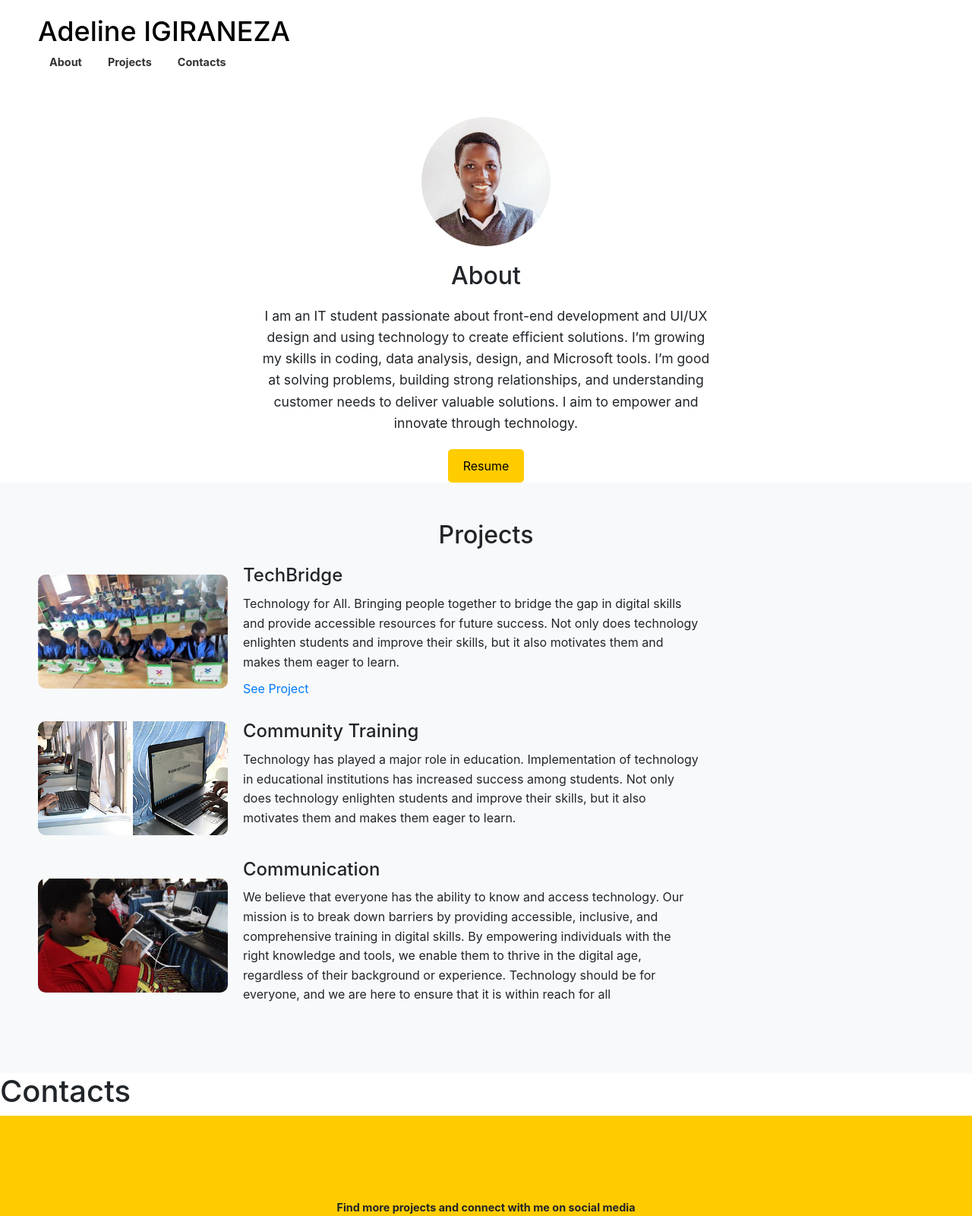
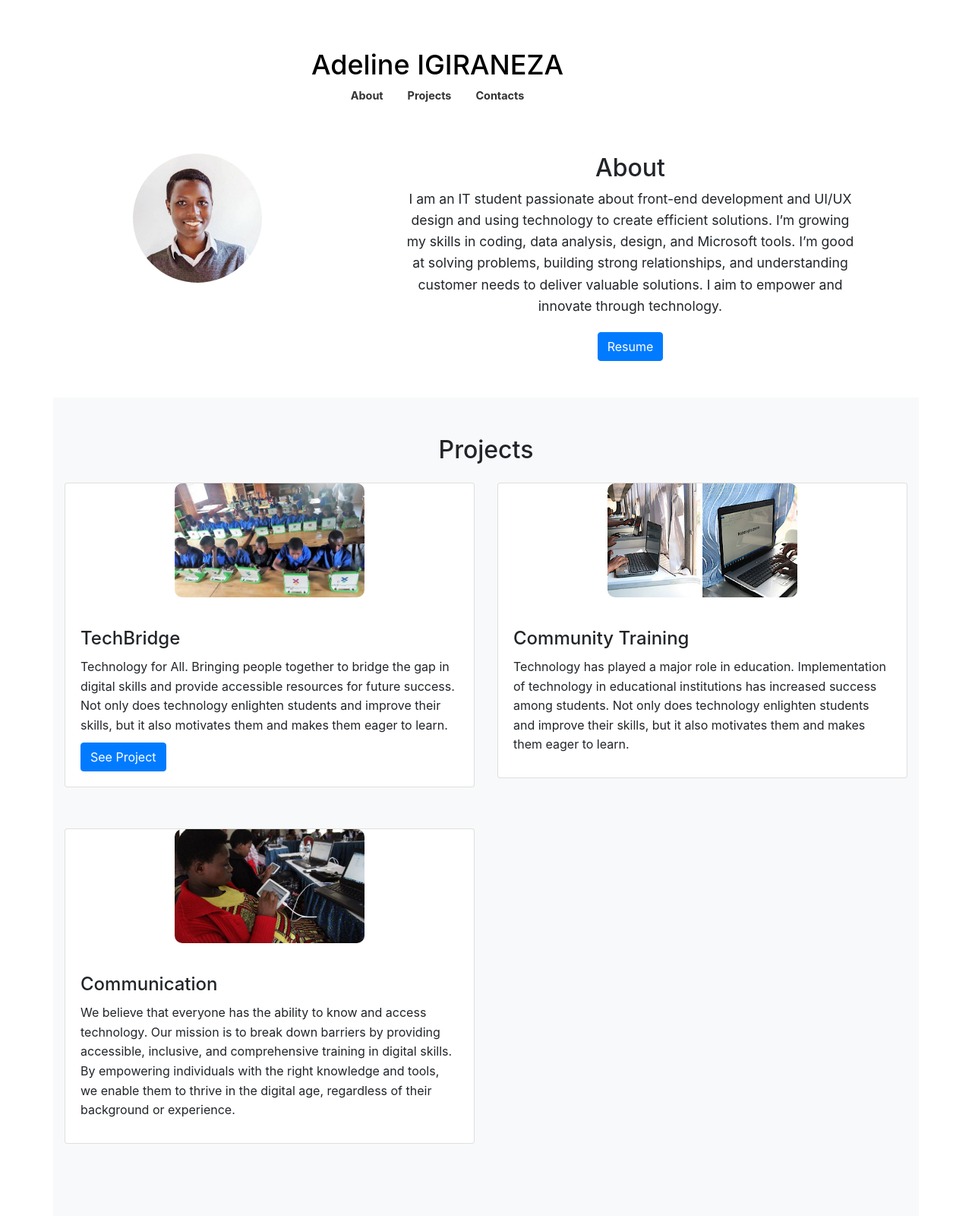
Before and after one commit to Igiraneza1/portifolio, a plain HTML site: page index.html in a window 1280 px wide. Shown: the top 1600 px of the page at 76% size. Drawn offline with nearby package versions, Linux system fonts and the light colour scheme.

Commit message:
Update index.html

```diff
--- a/index.html
+++ b/index.html
@@ -10,69 +10,91 @@
     <title>Portfolio</title>
 </head>
 <body>
-<header class="head">
+<header class="head text-center py-3">
     <h1 class="name">Adeline IGIRANEZA</h1>
-    <nav>
-        <a href="#about">About</a>
-        <a href="#projects">Projects</a>
-        <a href="#contacts">Contacts</a>
+    <nav class="d-flex justify-content-center">
+        <a class="mx-3" href="#about">About</a>
+        <a class="mx-3" href="#projects">Projects</a>
+        <a class="mx-3" href="#contacts">Contacts</a>
     </nav>
 </header>
-<section class="about" id="about">
-    <img src="Adeline.jpg" alt="Profile Picture">
-    <h1>About</h1>
+
+<section class="about container text-center my-5" id="about">
+    <div class="row">
+        <div class="col-md-4 mx-auto">
+            <img src="Adeline.jpg" class="img-fluid rounded-circle mb-3" alt="Profile Picture">
+        </div>
+        <div class="col-md-8 mx-auto">
+            <h2>About</h2>
             <p>
                 I am an IT student passionate about front-end development and UI/UX design and using technology to create efficient solutions.
                 I’m growing my skills in coding, data analysis, design, and Microsoft tools.
                 I’m good at solving problems, building strong relationships, and understanding customer needs to deliver valuable solutions.
-        I aim to empower and innovate through technology.</p>
-    <a href="https://docs.google.com/document/d/17MH7UlGlfcVacpByXB5izx85KLziRgPWzlJcfgXKvAM/edit?usp=sharing"><button>Resume</button></a>
+                I aim to empower and innovate through technology.
+            </p>
+            <a href="https://docs.google.com/document/d/17MH7UlGlfcVacpByXB5izx85KLziRgPWzlJcfgXKvAM/edit?usp=sharing" class="btn btn-primary">Resume</a>
+        </div>
+    </div>
 </section>
 
-<section class="projects" id="projects">
-    <h2>Projects</h2>
-    <div class="project-item">
-        <img src="pl.jpg" alt="TechBridge">
-        <div>
+<section class="projects container my-5" id="projects">
+    <h2 class="text-center mb-4">Projects</h2>
+    <div class="row">
+        <div class="col-md-6 mb-4">
+            <div class="project-item card">
+                <img src="pl.jpg" class="card-img-top" alt="TechBridge">
+                <div class="card-body">
                     <h3>TechBridge</h3>
-            <p>Technology for All. Bringing people together to bridge the gap in digital skills and provide accessible resources for future success.
+                    <p>
+                        Technology for All. Bringing people together to bridge the gap in digital skills and provide accessible resources for future success.
                         Not only does technology enlighten students and improve their skills, but it also motivates them and makes them eager to learn.
                     </p>
-            <a href="https://igiraneza1.github.io/technologies/">See Project</a>
+                    <a href="http://127.0.0.1:5500/index.html" class="btn btn-primary">See Project</a>
                 </div>
             </div>
-    <div class="project-item">
-        <img src="image.jpg" alt="Other Project">
-        <div>
+        </div>
+        <div class="col-md-6 mb-4">
+            <div class="project-item card">
+                <img src="image.jpg" class="card-img-top" alt="Community Training">
+                <div class="card-body">
                     <h3>Community Training</h3>
-            <p> Technology has played a major role in education.
-                Implementation of technology in educational institutions has increased success among students.
-                Not only does technology enlighten students and improve their skills, but it also motivates them and makes them eager to learn.</p>
+                    <p>
+                        Technology has played a major role in education. Implementation of technology in educational institutions has increased success among students.
+                        Not only does technology enlighten students and improve their skills, but it also motivates them and makes them eager to learn.
+                    </p>
                 </div>
             </div>
-    <div class="project-item">
-        <img src="rwanda-ict.jpg" alt="Other Project">
-        <div>
+        </div>
+        <div class="col-md-6 mb-4">
+            <div class="project-item card">
+                <img src="rwanda-ict.jpg" class="card-img-top" alt="Communication">
+                <div class="card-body">
                     <h3>Communication</h3>
-            <p>We believe that everyone has the ability to know and access technology.
+                    <p>
+                        We believe that everyone has the ability to know and access technology.
                         Our mission is to break down barriers by providing accessible, inclusive, and comprehensive training in digital skills.
-                By empowering individuals with the right knowledge and tools, we enable them to thrive in the digital age, regardless of
-                their background or experience. Technology should be for everyone, and we are here to ensure that it is within reach for all</p>
+                        By empowering individuals with the right knowledge and tools, we enable them to thrive in the digital age, regardless of their background or experience.
+                    </p>
+                </div>
+            </div>
+        </div>
     </div>
 </section>
-<h1>Contacts</h1>
-<footer>
-    <section class="contacts" id="contacts"></section>
+
+<section class="contacts container my-5 text-center" id="contacts">
+    <h2>Contacts</h2>
     <p><b>Find more projects and connect with me on social media</b></p>
     <p class="arrow">&DownArrow;</p>
-            <div class="socialmedia">
-                <a href="https://wa.me/250782766241" target="blank"><i class="fab fa-whatsapp-square"></i>WhatsApp</a>
-                <a href="https://www.instagram.com/tech___bridge" target="blank"><i class="fab fa-instagram"></i> Instagram</a>
-                <a href="https://github.com/Igiraneza1" target="blank"><i class="fab fa-github"></i> Github</a>
-                <a href="https://https://x.com/AdlnIg" target="blank"><i class="fab fa-twitter"> Twitter</i></a>
-                <a href="www.linkedin.com/in/adeline-igiraneza/" target="blank"><i class="fab fa-linkedin">Linkedin</i></a>
+    <div class="socialmedia d-flex flex-wrap justify-content-center">
+        <a class="mx-2" href="https://wa.me/250782766241" target="_blank"><i class="fab fa-whatsapp-square"></i> WhatsApp</a>
+        <a class="mx-2" href="https://www.instagram.com/tech___bridge" target="_blank"><i class="fab fa-instagram"></i> Instagram</a>
+        <a class="mx-2" href="https://github.com/Igiraneza1" target="_blank"><i class="fab fa-github"></i> Github</a>
+        <a class="mx-2" href="https://x.com/AdlnIg" target="_blank"><i class="fab fa-twitter"></i> Twitter</a>
+        <a class="mx-2" href="www.linkedin.com/in/adeline-igiraneza/" target="_blank"><i class="fab fa-linkedin"></i> LinkedIn</a>
     </div>
 </section>
+
+<footer class="text-center py-3 bg-dark text-white">
     <p>2024 Adeline. All Rights Reserved.</p>
 </footer>
 
```
Lines whose indentation alone changed are shown as unchanged.
